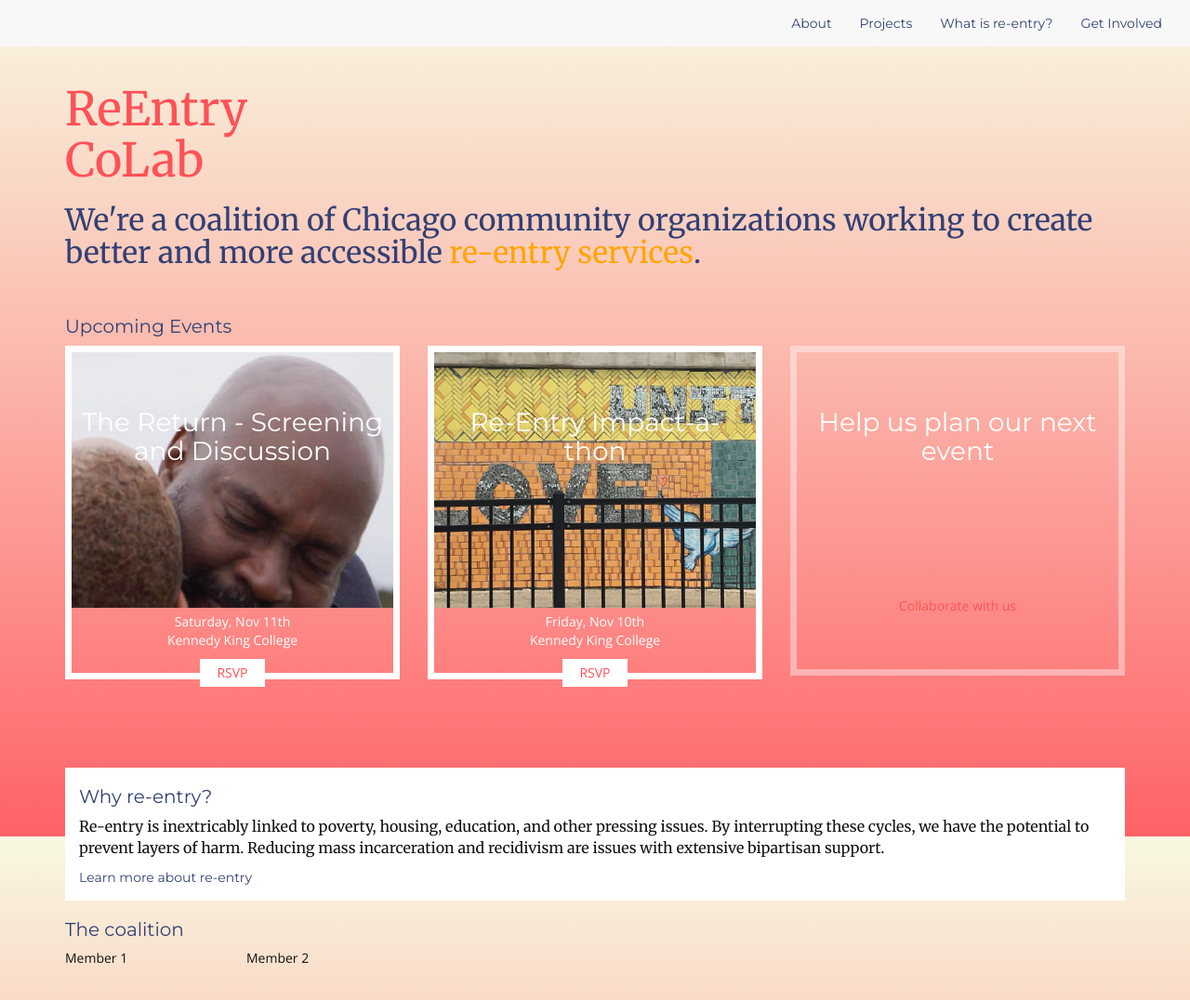
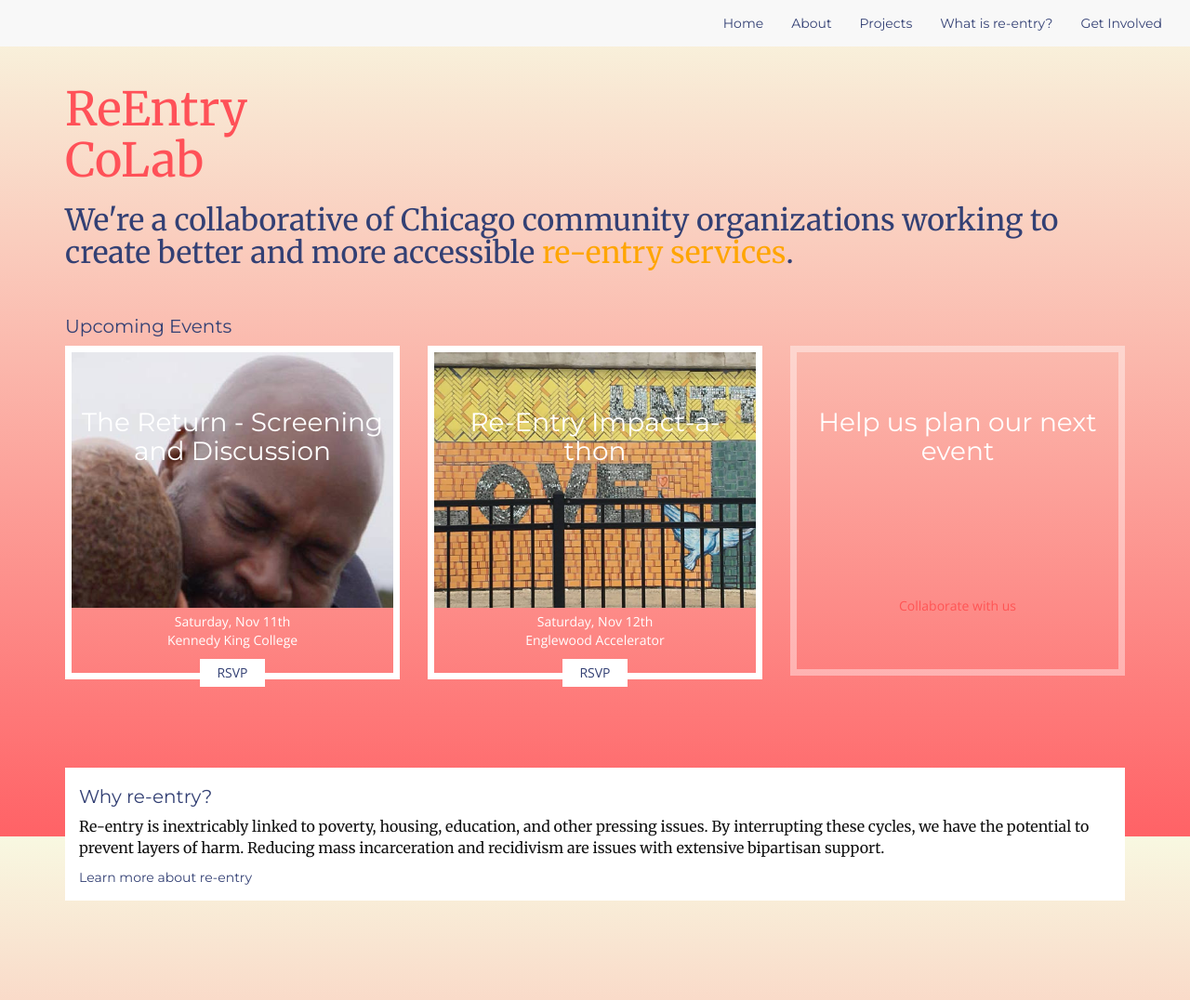
Before and after one commit to reentryco-lab/reentryco-lab.github.io, a Jekyll site: the page built from index.html, in a window 1280 px wide. Shown: the whole page at 93% size. Built offline with Jekyll 4.4.1, drawn with Linux system fonts in a browser that asks for light colours; after the commit the page ends 1004 px from its top, so only the background shows below that.

Commit message:
updates on some language

```diff
--- a/_events/event-2_impactathon.markdown
+++ b/_events/event-2_impactathon.markdown
@@ -2,8 +2,9 @@
 layout: page
 title: Re-Entry Impact-a-thon
 image: impactathon.jpg
-event_date: Friday, Nov 10th
-location: Kennedy King College
+event_date: Saturday, Nov 12th
+location: Englewood Accelerator
+rsvp_link: https://www.eventbrite.com/e/re-entry-impact-a-thon-tickets-28685655568
 ---
 
 # Impactathon event
--- a/_includes/header.html
+++ b/_includes/header.html
@@ -11,7 +11,7 @@
     </div>
     <div class="navbar-collapse collapse" id="bs-example-navbar-collapse-1">
       <ul class="nav navbar-nav pull-right">
-        <li class="hidden-lg hidden-md hidden-sm"><a href="/">Home</a></li>
+        <li><a href="/">Home</a></li>
         <li><a href="/about">About</a></li>
         <li><a href="/projects">Projects</a></li>
         <li><a href="/what-re-entry">What is re-entry?</a></li>
--- a/_members/member-1.markdown
+++ b/_members/member-1.markdown
@@ -1,7 +1,5 @@
 ---
 layout: page
-title: Member 1
+title: Englewood Accelerator
+logo: englewood_accelerator.jpg
 ---
-
-
-# This is the first post on the sitefkmmfk
--- a/_members/member-2.markdown
+++ b/_members/member-2.markdown
@@ -1,7 +1,5 @@
 ---
 layout: page
-title: Member 2
+title: Microsoft
+logo: microsoft.jpg
 ---
-
-
-# This is the first post on the sitefkmmfk
--- a/index.html
+++ b/index.html
@@ -10,7 +10,7 @@ layout: default
           CoLab
         </h1>
         <h2 class="main">
-          We're a coalition of Chicago community organizations working to create
+          We're a collaborative of Chicago community organizations working to create
           better and more accessible <a href="/what-re-entry">re-entry services</a>.
         </h2>
       </div>
@@ -29,7 +29,7 @@ layout: default
             </div>
             <p class="date"> {{ event.event_date }} </p>
             <p class="location"> {{ event.location }} </p>
-            <div class="rsvp"> RSVP </div>
+            <div class="rsvp"><a href="{{ event.rsvp_link}}">RSVP</a></div>
           </div>
         </div>
       {% endfor %}
@@ -54,15 +54,16 @@ layout: default
         </div>
       </div>
     </div>
-    <div class="row">
+    <!-- <div class="row">
       <div class="col-xs-12 coalition">
-        <h2> The coalition </h2>
+        <h2>Partners</h2>
       </div>
       {% for member in site.members  %}
         <div class="col-xs-2 coalition-box">
+          <img src="img/{{member.logo}}">
           {{ member.title }}
         </div>
       {% endfor %}
-    </div>
+    </div> -->
   </div>
 </div>
```
Also changed, not shown: img/englewood_accelerator.jpg (added), img/microsoft.jpg (added), 1 other file.
